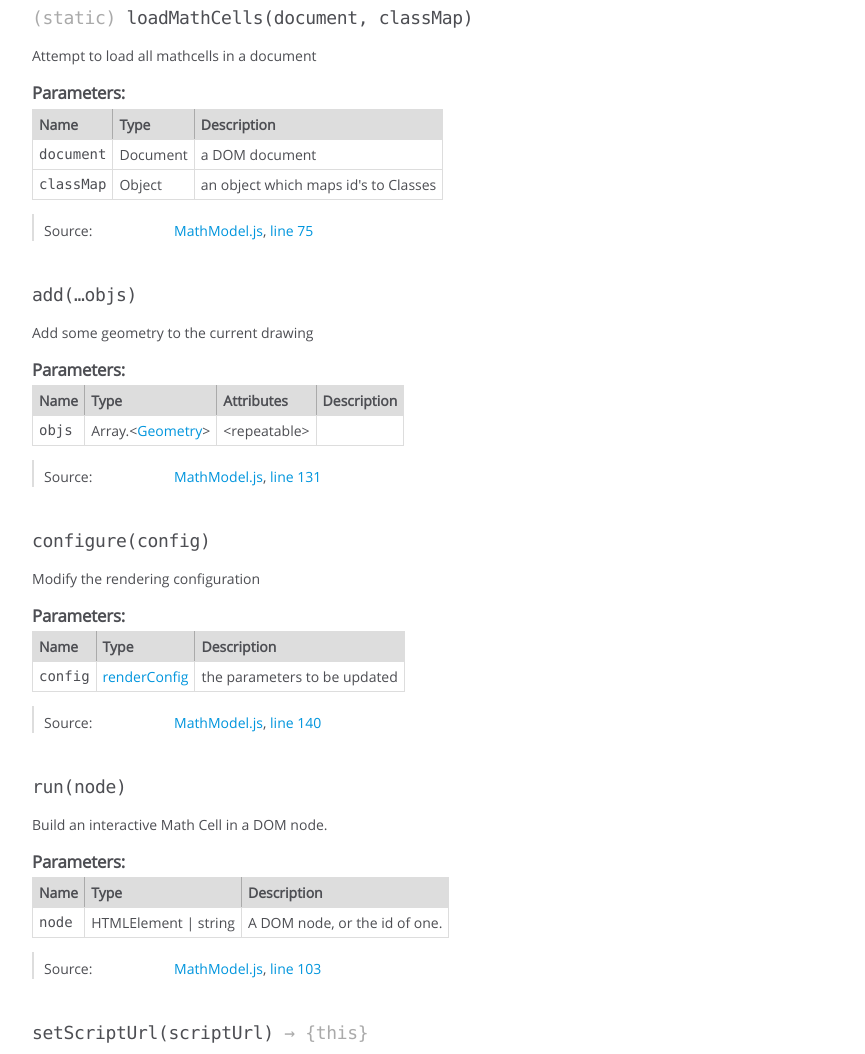
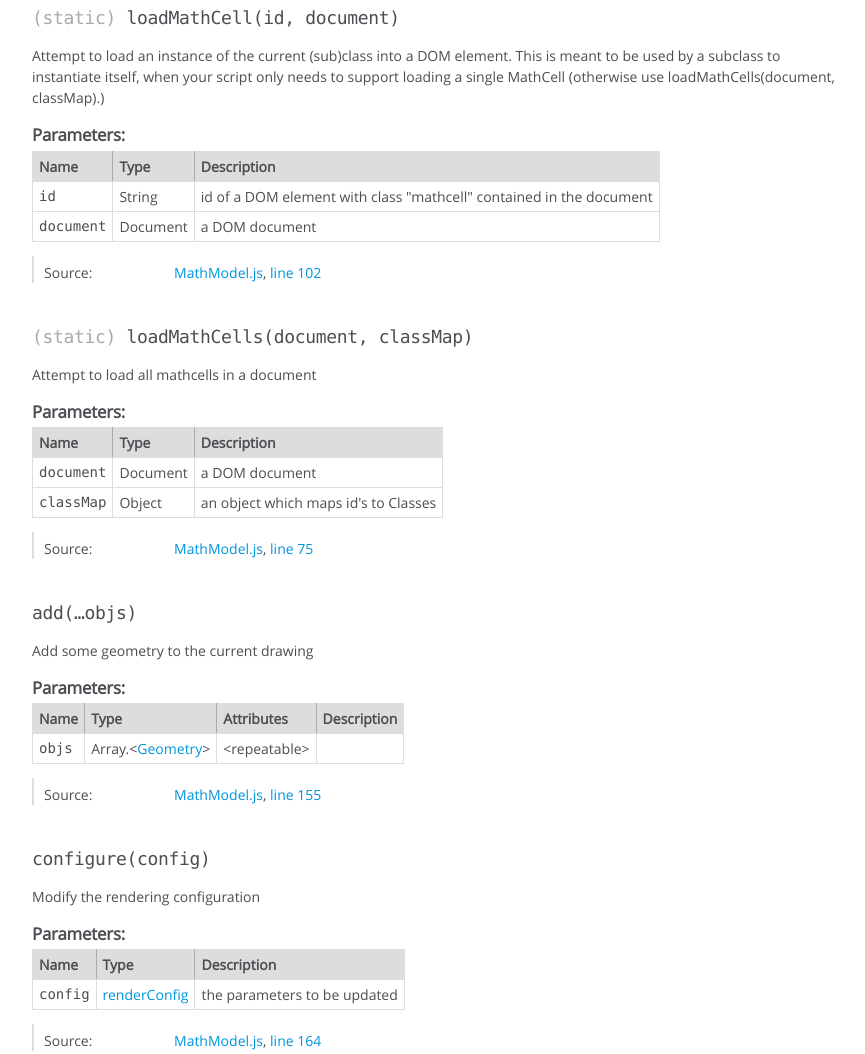
Before and after one commit to backstrap/mathmodel, a website: page docs/MathModel.html in a window 1280 px wide. Shown: the part 1158-2212 px from the top of the page, without its empty margins (0-865 px from the left). Drawn offline with Linux system fonts and the light colour scheme.

Commit message:
doc update for 2.3.0

```diff
--- a/docs/MathModel.html
+++ b/docs/MathModel.html
@@ -369,6 +369,169 @@
 
 
 
+    <h4 class="name" id=".loadMathCell"><span class="type-signature">(static) </span>loadMathCell<span class="signature">(id, document)</span><span class="type-signature"></span></h4>
+
+
+
+
+
+
+<div class="description">
+    Attempt to load an instance of the current (sub)class into a DOM element.
+This is meant to be used by a subclass to instantiate itself,
+when your script only needs to support loading a single MathCell
+(otherwise use loadMathCells(document, classMap).)
+</div>
+
+
+
+
+
+
+
+
+
+    <h5>Parameters:</h5>
+
+
+<table class="params">
+    <thead>
+    <tr>
+
+        <th>Name</th>
+
+
+        <th>Type</th>
+
+
+
+
+
+        <th class="last">Description</th>
+    </tr>
+    </thead>
+
+    <tbody>
+
+
+        <tr>
+
+                <td class="name"><code>id</code></td>
+
+
+            <td class="type">
+
+
+<span class="param-type">String</span>
+
+
+
+            </td>
+
+
+
+
+
+            <td class="description last">id of a DOM element with class "mathcell" contained in the document</td>
+        </tr>
+
+
+
+        <tr>
+
+                <td class="name"><code>document</code></td>
+
+
+            <td class="type">
+
+
+<span class="param-type">Document</span>
+
+
+
+            </td>
+
+
+
+
+
+            <td class="description last">a DOM document</td>
+        </tr>
+
+
+    </tbody>
+</table>
+
+
+
+
+
+
+<dl class="details">
+
+
+
+
+
+
+
+
+
+
+
+
+
+
+
+
+
+
+
+
+
+
+
+
+
+
+    <dt class="tag-source">Source:</dt>
+    <dd class="tag-source"><ul class="dummy"><li>
+        <a href="MathModel.js.html">MathModel.js</a>, <a href="MathModel.js.html#line102">line 102</a>
+    </li></ul></dd>
+
+
+
+
+
+
+
+</dl>
+
+
+
+
+
+
+
+
+
+
+
+
+
+
+
+
+
+
+
+
+
+
+
+
+
+
     <h4 class="name" id=".loadMathCells"><span class="type-signature">(static) </span>loadMathCells<span class="signature">(document, classMap)</span><span class="type-signature"></span></h4>
 
 
@@ -642,7 +805,7 @@
 
     <dt class="tag-source">Source:</dt>
     <dd class="tag-source"><ul class="dummy"><li>
-        <a href="MathModel.js.html">MathModel.js</a>, <a href="MathModel.js.html#line131">line 131</a>
+        <a href="MathModel.js.html">MathModel.js</a>, <a href="MathModel.js.html#line155">line 155</a>
     </li></ul></dd>
 
 
@@ -779,7 +942,7 @@
 
     <dt class="tag-source">Source:</dt>
     <dd class="tag-source"><ul class="dummy"><li>
-        <a href="MathModel.js.html">MathModel.js</a>, <a href="MathModel.js.html#line140">line 140</a>
+        <a href="MathModel.js.html">MathModel.js</a>, <a href="MathModel.js.html#line164">line 164</a>
     </li></ul></dd>
 
 
@@ -919,7 +1082,7 @@
 
     <dt class="tag-source">Source:</dt>
     <dd class="tag-source"><ul class="dummy"><li>
-        <a href="MathModel.js.html">MathModel.js</a>, <a href="MathModel.js.html#line103">line 103</a>
+        <a href="MathModel.js.html">MathModel.js</a>, <a href="MathModel.js.html#line127">line 127</a>
     </li></ul></dd>
 
 
@@ -1056,7 +1219,7 @@
 
     <dt class="tag-source">Source:</dt>
     <dd class="tag-source"><ul class="dummy"><li>
-        <a href="MathModel.js.html">MathModel.js</a>, <a href="MathModel.js.html#line150">line 150</a>
+        <a href="MathModel.js.html">MathModel.js</a>, <a href="MathModel.js.html#line174">line 174</a>
     </li></ul></dd>
 
 
@@ -1207,7 +1370,7 @@
 
     <dt class="tag-source">Source:</dt>
     <dd class="tag-source"><ul class="dummy"><li>
-        <a href="MathModel.js.html">MathModel.js</a>, <a href="MathModel.js.html#line96">line 96</a>
+        <a href="MathModel.js.html">MathModel.js</a>, <a href="MathModel.js.html#line120">line 120</a>
     </li></ul></dd>
 
 
```
Also changed, not shown: docs/MathModel.js.html (+24 -0 lines).
